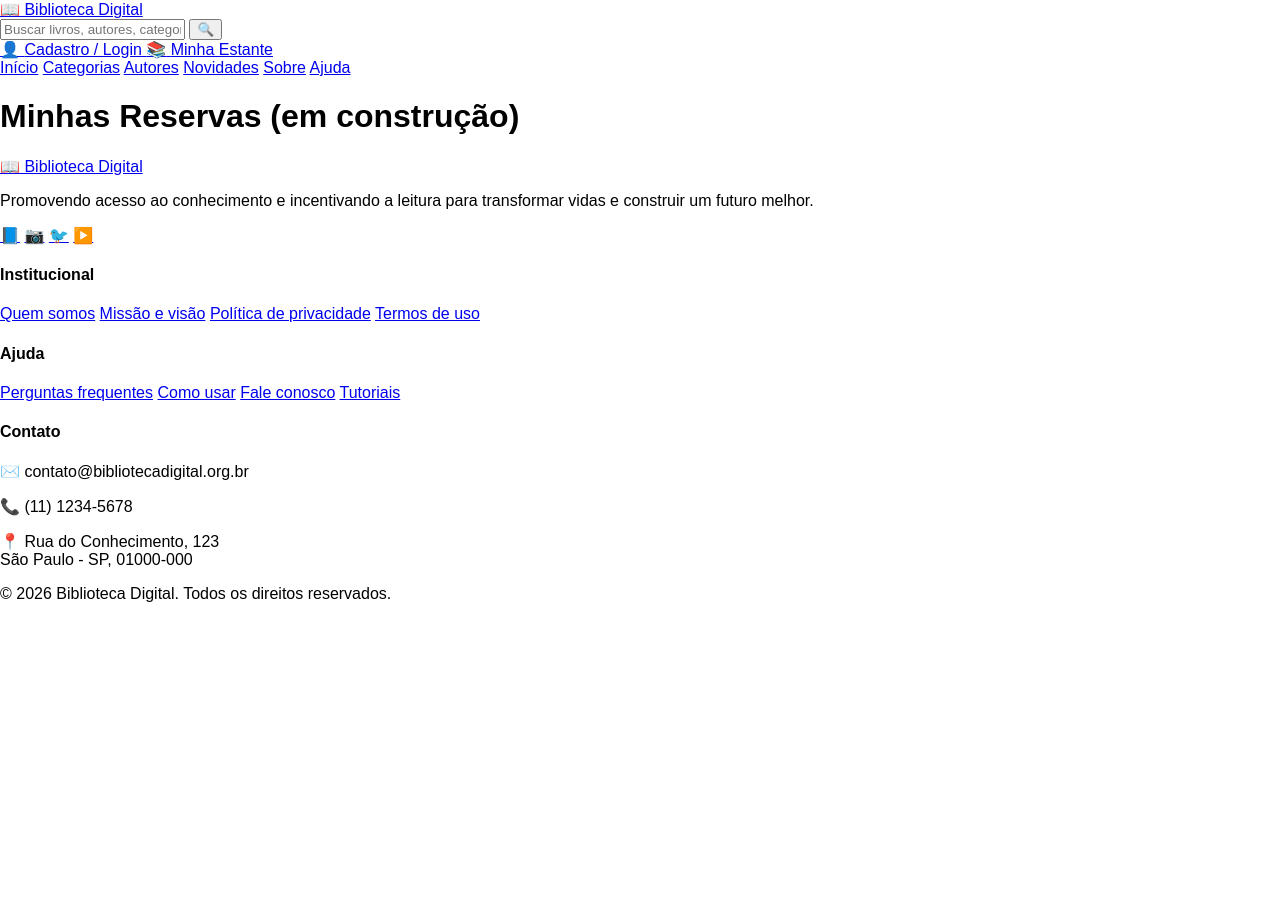
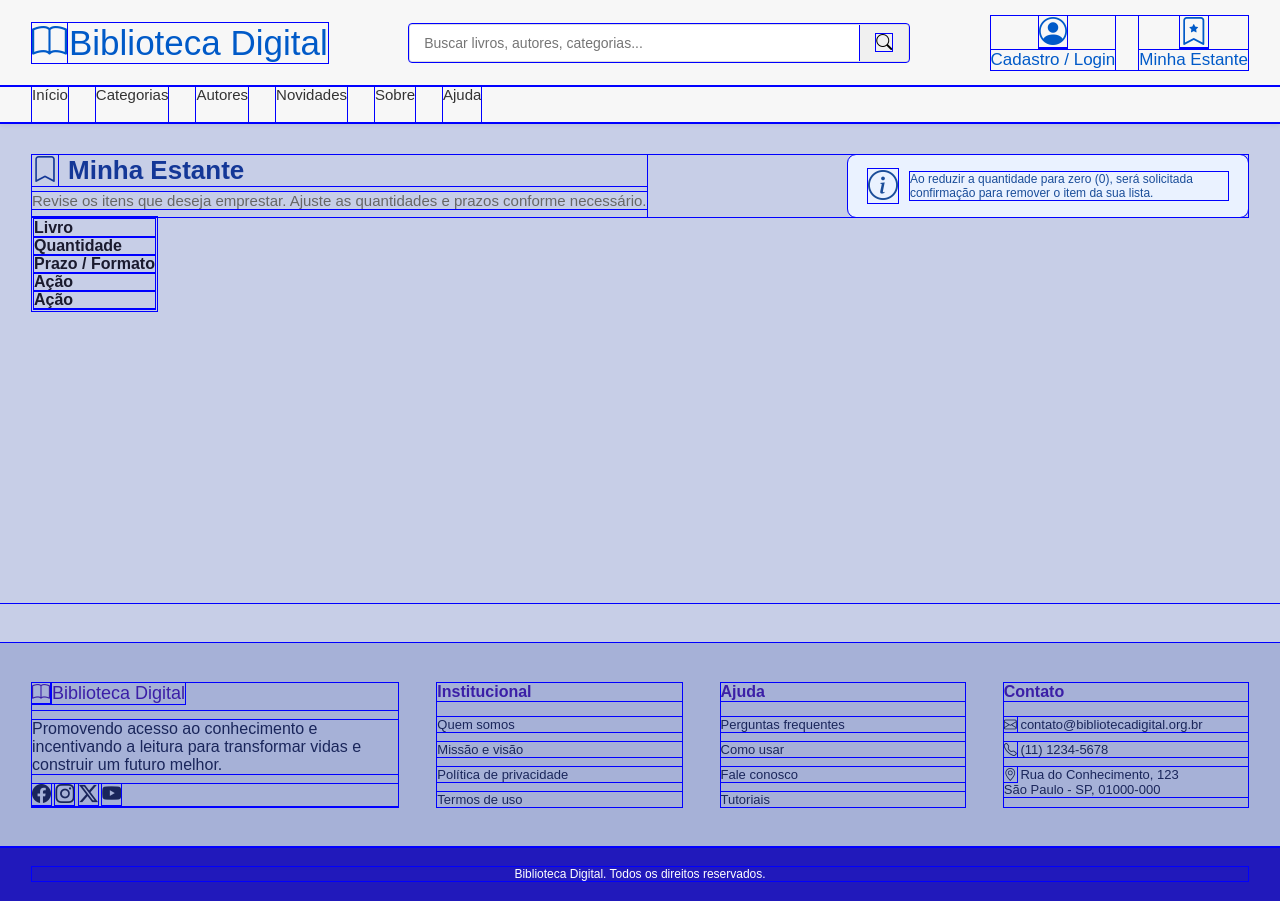
Before and after one commit to NB-Sliced/TrabalhoFinal-Web, a Django app: page /reserva/ in a window 1280 px wide. Before the commit the page ends 602 px from the top, so only its background shows below. Run offline with Django 5.2, Linux system fonts and the light colour scheme; lists and menus that the app fills with data are empty.

Commit message:
Heade e Footer Finalizado e pagina 5 em processo de criação

```diff
--- /dev/null
+++ b/reservas/static/reservas/css/reserva_list.css
@@ -0,0 +1,50 @@
+*{
+    outline: 0.01rem solid blue;
+}
+
+.estante-aviso{
+    display: flex;
+    gap: 2rem;
+    justify-content: space-between;
+    max-width: 175rem;
+    flex-wrap: wrap;
+
+}
+
+
+.estante-cabecalho h1 {
+    display: flex;
+    align-items: center;
+    gap: 1rem;
+    font-size: 2.6rem;
+    color: #143797;
+}
+
+.estante-cabecalho p {
+    color: #666;
+    font-size: 1.5rem;
+    margin-top: 0.6rem;
+}
+
+.aviso {
+    display: flex;
+    align-items: center;
+    gap: 1.2rem;
+    background-color: #eaf2ff;
+    color: #1a4d99;
+    padding: 1.4rem 2rem;
+    border-radius: 0.8rem;
+    max-width: 40rem;
+    font-size: 1.2rem;
+}
+
+.aviso i {
+    font-size: 3rem;
+}
+
+.tabela-reservas th{
+    display: flex;
+    justify-content: baseline;
+    gap: 8rem;
+    max-width: 120rem;
+}
--- a/reservas/templates/reservas/reserva_list.html
+++ b/reservas/templates/reservas/reserva_list.html
@@ -1,5 +1,47 @@
 {% extends 'base.html' %}
+{% load static %}
+
+{% block extra_css %}
+<link rel="stylesheet" href="{% static 'reservas/css/reserva_list.css' %}">
+{% endblock %}
 
 {% block content %}
-<h1>Minhas Reservas (em construção)</h1>
+
+
+    <div class="estante-aviso">
+
+        <div class="estante-cabecalho">
+            <h1>
+                <i class="bi bi-bookmark"></i>
+                Minha Estante
+            </h1>
+            <p>Revise os itens que deseja emprestar. Ajuste as quantidades e prazos conforme necessário.</p>
+
+        </div>
+
+        <div class="aviso">
+            <i class="bi bi-info-circle"></i>
+            <span>Ao reduzir a quantidade para zero (0), será solicitada confirmação para remover o item da sua lista.</span>
+        </div>
+
+    </div>
+
+    <table class="tabela-reservas">
+    <thead>
+            <tr>
+                <th>Livro</th>
+                <th>Quantidade</th>
+                <th>Prazo / Formato</th>
+                <th>Ação</th>
+                <th>Ação</th>
+            </tr>
+    </thead>
+
+    <tbody>
+
+    </tbody>
+
+    </table>
+
+
 {% endblock %}
--- a/static/css/base.css
+++ b/static/css/base.css
@@ -1,4 +1,199 @@
+html {
+    font-size: 62.5%;
+}
+
+* {
+    /* outline: red solid 0.01rem; */
+    margin: 0;
+    padding: 0;
+    box-sizing: border-box;
+}
+
 body {
-    margin: 0;
-    font-family: Arial, sans-serif;
+    font-family: 'Montserrat', Arial, sans-serif;
+    color: #1a1a2e;
+    background-color: #c7cee7;
+    font-size: 1.6rem;
 }
+
+a {
+    text-decoration: none;
+    color: inherit;
+}
+
+
+/* HEADERRRRRRR */
+
+header {
+    background-color: #f7f7f7;
+    box-shadow: 0 0.2rem 0.6rem rgba(0, 0, 0, 0.08);
+}
+
+.header-cima {
+    display: flex;
+    align-items: center;
+    justify-content: space-between;
+    gap: 2rem;
+    padding: 1.6rem 3.2rem;
+    flex-wrap: wrap;
+}
+
+.logo{
+    display: flex;
+    gap: 0.2rem;
+    color: #005ac8;
+    font-size: 3.5rem
+
+}
+
+.busca {
+    display: flex;
+    flex: 1;
+    max-width: 50rem;
+    border: 0.1rem solid #ddd;
+    border-radius: 0.3rem;
+    overflow: hidden;
+}
+
+.busca input {
+    flex: 1;
+    border: none;
+    padding: 1rem 1.4rem;
+    font-size: 1.4rem;
+    outline: none;
+}
+
+.busca-bt {
+    background-color: #f0f0f0;
+    border: none;
+    padding: 0 1.6rem;
+    cursor: pointer;
+    font-size: 1.6rem;
+}
+
+.header-botoes {
+    display: flex;
+    gap: 2.4rem;
+}
+
+.bt-cadastrar {
+    display: flex;
+    flex-direction: column;
+    align-items: center;
+    font-size: 1.7rem;
+    text-align: center;
+    gap: 0.2rem;
+    color: #005ac8;
+}
+
+.svg_user{
+    font-size: 2.8rem;
+}
+
+.estantezona {
+    display: flex;
+    flex-direction: column;
+    align-items: center;
+    font-size: 1.7rem;
+    text-align: center;
+    gap: 0.2rem;
+    color: #005ac8;
+}
+
+.svg_livros{
+    font-size: 2.8rem;
+}
+
+.nav-navegar {
+    display: flex;
+    gap: 2.8rem;
+    padding: 0 3.2rem 0rem;
+    flex-wrap: wrap;
+}
+
+.nav-navegar a {
+    font-size: 1.5rem;
+    font-weight: 500;
+    color: #333;
+    padding-bottom: 2rem;
+    border-bottom: none;
+}
+
+.nav-navegar a:hover {
+    color: #005ac8;
+    box-shadow: 0 0.5rem 0 #005ac8;}
+
+.conteudo {
+    min-height: 60vh;
+    padding: 3.2rem;
+}
+
+/* FOOTEERRRRRR */
+
+.footer {
+    background-color: #a6b1d7;
+    color: #1a265b;
+    margin-top: 4rem;
+}
+
+.footer-topo {
+    display: flex;
+    flex-wrap: wrap;
+    gap: 3.9rem;
+    justify-content: space-between;
+    padding: 4rem 3.2rem;
+    max-width: 129rem;
+    margin: 0 auto;
+}
+
+.footer-coluna {
+    display: flex;
+    flex-direction: column;
+    gap: 1rem;
+    min-width: 18rem;
+    flex: 1;
+}
+
+.footer-coluna a {
+    font-size: 1.3rem
+
+}
+.contato p {
+    font-size: 1.3rem
+
+}
+
+.footer-sobre {
+    flex: 1.5;
+    min-width: 25rem;
+}
+
+.footer-sobre a {
+    font-size: 1.9rem;
+}
+
+.footer-coluna h4 {
+    color: #3b1fa7;
+    margin-bottom: 0.6rem;
+    font-size: 1.6rem;
+}
+
+.footer-coluna a:hover {
+    color: #2119bb;
+}
+
+.footer-sobre span{
+    color: #3b1fa7;
+    margin-bottom: 0.6rem;
+    font-size: 1.8rem;
+}
+
+
+
+.footer-baixo {
+    font-size: 1.2rem;
+    padding: 2rem 3.2rem;
+    background-color:#2119bb ;
+    color: #ffffff;
+    text-align: center;
+}
--- a/templates/base.html
+++ b/templates/base.html
@@ -6,41 +6,51 @@
     <meta name="viewport" content="width=device-width, initial-scale=1.0">
     <title>{% block title %}Biblioteca Digital{% endblock %}</title>
     <link rel="stylesheet" href="{% static 'css/base.css' %}">
+    <link rel="stylesheet" href="https://cdn.jsdelivr.net/npm/bootstrap-icons@1.11.3/font/bootstrap-icons.css">
     {% block extra_css %}{% endblock %}
 </head>
 <body>
 
 <header>
-    <div class="header-top">
+    <div class="header-cima">
         <a href="{% url 'catalogo:home' %}" class="logo">
-            <span class="logo-icone">📖</span>
-            Biblioteca Digital
+        <i class="bi bi-book"></i>Biblioteca Digital
         </a>
 
-        <form class="busca" action="#" method="get">
-            <input type="text" name="q" placeholder="Buscar livros, autores, categorias...">
-            <button type="submit" class="busca-btn">🔍</button>
+        <form
+        class="busca"
+        action=""
+        method="get">
+            <input
+            type=""
+            name=""
+            placeholder="Buscar livros, autores, categorias...">
+            <button
+            type="submit"
+            class="busca-bt"><i class="bi bi-search"></i></button>
         </form>
 
-        <div class="header-acoes">
-            <a href="{% url 'usuarios:cadastro' %}" class="acao-item">
-                <span class="acao-icone">👤</span>
+        <div class="header-botoes">
+            <a href=""
+            class="bt-cadastrar">
+                <span class="svg_user"><i class="bi bi-person-circle acao-icone"></i></span>
                 <span>Cadastro / Login</span>
             </a>
-            <a href="{% url 'reservas:ver_reserva' %}" class="acao-item">
-                <span class="acao-icone">📚</span>
+            <a href="{% url 'reservas:ver_reserva' %}" class="estantezona">
+                <span class="svg_livros">
+                    <i class="bi-bookmark-star acao-icone"></i></span>
                 <span>Minha Estante</span>
             </a>
         </div>
     </div>
 
-    <nav class="header-nav">
-        <a href="{% url 'catalogo:home' %}">Início</a>
-        <a href="#">Categorias</a>
-        <a href="#">Autores</a>
-        <a href="#">Novidades</a>
-        <a href="#">Sobre</a>
-        <a href="#">Ajuda</a>
+    <nav class="nav-navegar">
+        <a href="">Início</a>
+        <a href="">Categorias</a>
+        <a href="">Autores</a>
+        <a href="">Novidades</a>
+        <a href="">Sobre</a>
+        <a href="">Ajuda</a>
     </nav>
 </header>
 
@@ -52,16 +62,16 @@
 <footer class="footer">
     <div class="footer-topo">
         <div class="footer-coluna footer-sobre">
-            <a href="{% url 'catalogo:home' %}" class="logo">
-                <span class="logo-icone">📖</span>
-                Biblioteca Digital
+            <a href="" class="logo">
+                <span><i class="bi bi-book"></i></span>
+                <span>Biblioteca Digital</span>
             </a>
             <p>Promovendo acesso ao conhecimento e incentivando a leitura para transformar vidas e construir um futuro melhor.</p>
             <div class="footer-social">
-                <a href="#" aria-label="Facebook">📘</a>
-                <a href="#" aria-label="Instagram">📷</a>
-                <a href="#" aria-label="Twitter">🐦</a>
-                <a href="#" aria-label="YouTube">▶️</a>
+                <a href="#" aria-label="Facebook"><i class="bi bi-facebook"></i></a>
+                <a href="#" aria-label="Instagram"><i class="bi bi-instagram"></i></a>
+                <a href="#" aria-label="Twitter"><i class="bi bi-twitter-x"></i></a>
+                <a href="#" aria-label="YouTube"><i class="bi bi-youtube"></i></a>
             </div>
         </div>
 
@@ -81,16 +91,16 @@
             <a href="#">Tutoriais</a>
         </div>
 
-        <div class="footer-coluna">
+        <div class="footer-coluna contato">
             <h4>Contato</h4>
-            <p>✉️ contato@bibliotecadigital.org.br</p>
-            <p>📞 (11) 1234-5678</p>
-            <p>📍 Rua do Conhecimento, 123<br>São Paulo - SP, 01000-000</p>
+                <p><i class="bi bi-envelope"></i> contato@bibliotecadigital.org.br</p>
+                <p><i class="bi bi-telephone"></i> (11) 1234-5678</p>
+                <p><i class="bi bi-geo-alt"></i> Rua do Conhecimento, 123<br>São Paulo - SP, 01000-000</p>
         </div>
     </div>
 
-    <div class="footer-base">
-        <p>&copy; {% now "Y" %} Biblioteca Digital. Todos os direitos reservados.</p>
+    <div class="footer-baixo">
+        <p>Biblioteca Digital. Todos os direitos reservados.</p>
     </div>
 </footer>
 
```
